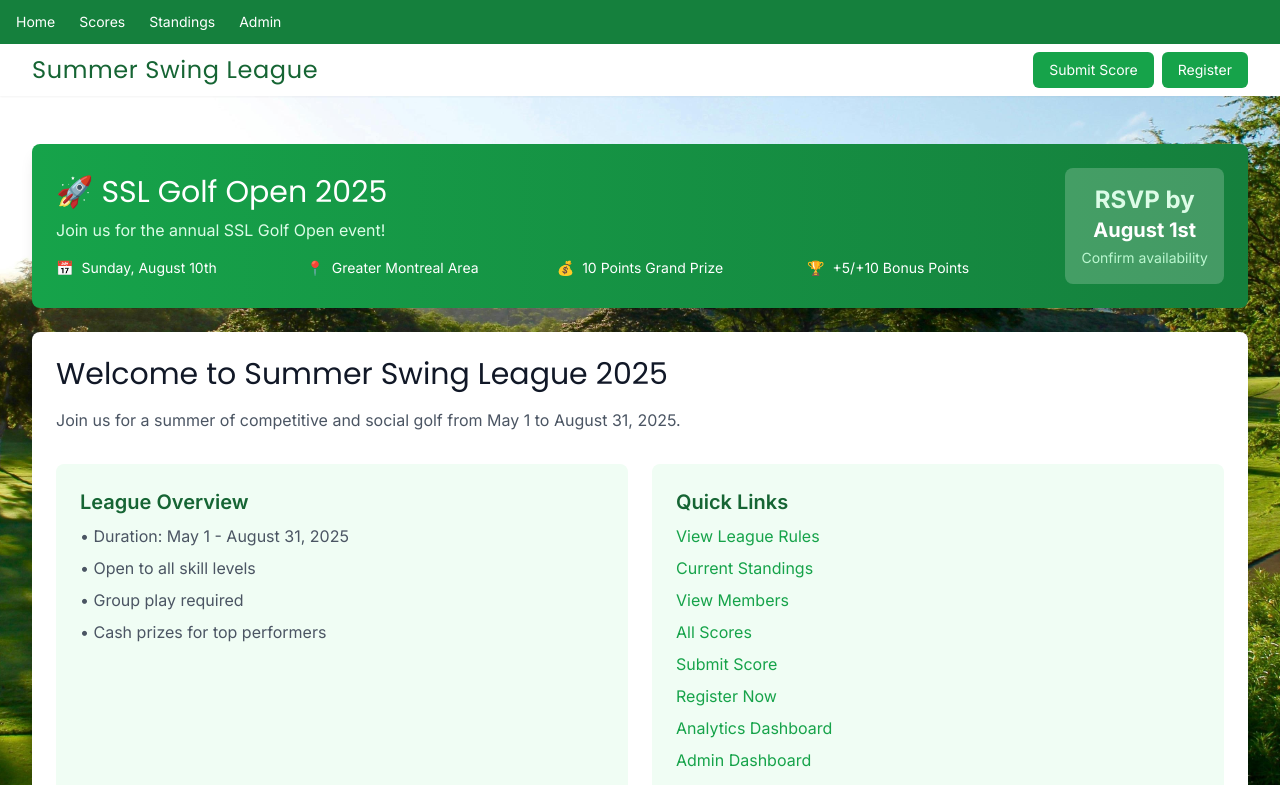
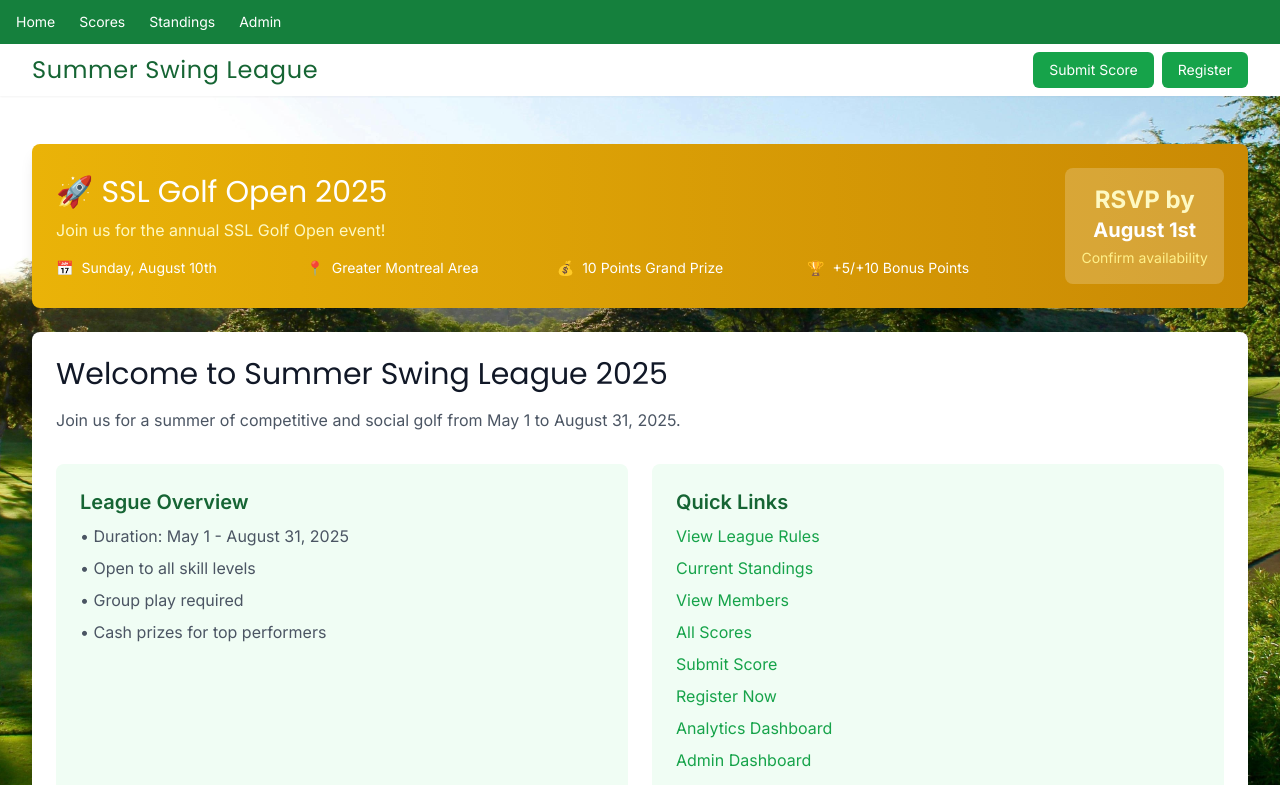
Before and after one commit to matthewmcalear/Summer-Swing-League, a Next.js app: page / in a window 1280 px wide. Shown: the top 785 px of the page. Built offline with nearby package versions, Linux system fonts and the light colour scheme; no server answers; the database is empty.

Commit message:
Change SSL Open event banner from green to gold color

```diff
--- a/app/page.tsx
+++ b/app/page.tsx
@@ -31,35 +31,35 @@ export default function Home() {
       <main className="max-w-7xl mx-auto py-6 sm:px-6 lg:px-8">
         <div className="px-4 py-6 sm:px-0">
           {/* SSL Open Event Banner */}
-          <div className="bg-gradient-to-r from-green-600 to-green-700 rounded-lg shadow-lg p-6 mb-6 text-white">
+          <div className="bg-gradient-to-r from-yellow-500 to-yellow-600 rounded-lg shadow-lg p-6 mb-6 text-white">
             <div className="flex flex-col md:flex-row md:items-center md:justify-between">
               <div className="flex-1">
                 <h2 className={`${pop.className} text-2xl md:text-3xl font-bold mb-2`}>🚀 SSL Golf Open 2025</h2>
-                <p className="text-green-100 mb-4">Join us for the annual SSL Golf Open event!</p>
+                <p className="text-yellow-100 mb-4">Join us for the annual SSL Golf Open event!</p>
                 <div className="grid grid-cols-1 md:grid-cols-2 lg:grid-cols-4 gap-4 text-sm">
                   <div className="flex items-center">
-                    <span className="text-green-200 mr-2">📅</span>
+                    <span className="text-yellow-200 mr-2">📅</span>
                     <span>Sunday, August 10th</span>
                   </div>
                   <div className="flex items-center">
-                    <span className="text-green-200 mr-2">📍</span>
+                    <span className="text-yellow-200 mr-2">📍</span>
                     <span>Greater Montreal Area</span>
                   </div>
                   <div className="flex items-center">
-                    <span className="text-green-200 mr-2">💰</span>
+                    <span className="text-yellow-200 mr-2">💰</span>
                     <span>10 Points Grand Prize</span>
                   </div>
                   <div className="flex items-center">
-                    <span className="text-green-200 mr-2">🏆</span>
+                    <span className="text-yellow-200 mr-2">🏆</span>
                     <span>+5/+10 Bonus Points</span>
                   </div>
                 </div>
               </div>
               <div className="mt-4 md:mt-0 md:ml-6">
                 <div className="bg-white bg-opacity-20 rounded-lg p-4 text-center">
-                  <div className="text-2xl font-bold text-green-100">RSVP by</div>
+                  <div className="text-2xl font-bold text-yellow-100">RSVP by</div>
                   <div className="text-xl font-bold">August 1st</div>
-                  <div className="text-sm text-green-200 mt-1">Confirm availability</div>
+                  <div className="text-sm text-yellow-200 mt-1">Confirm availability</div>
                 </div>
               </div>
             </div>
```
